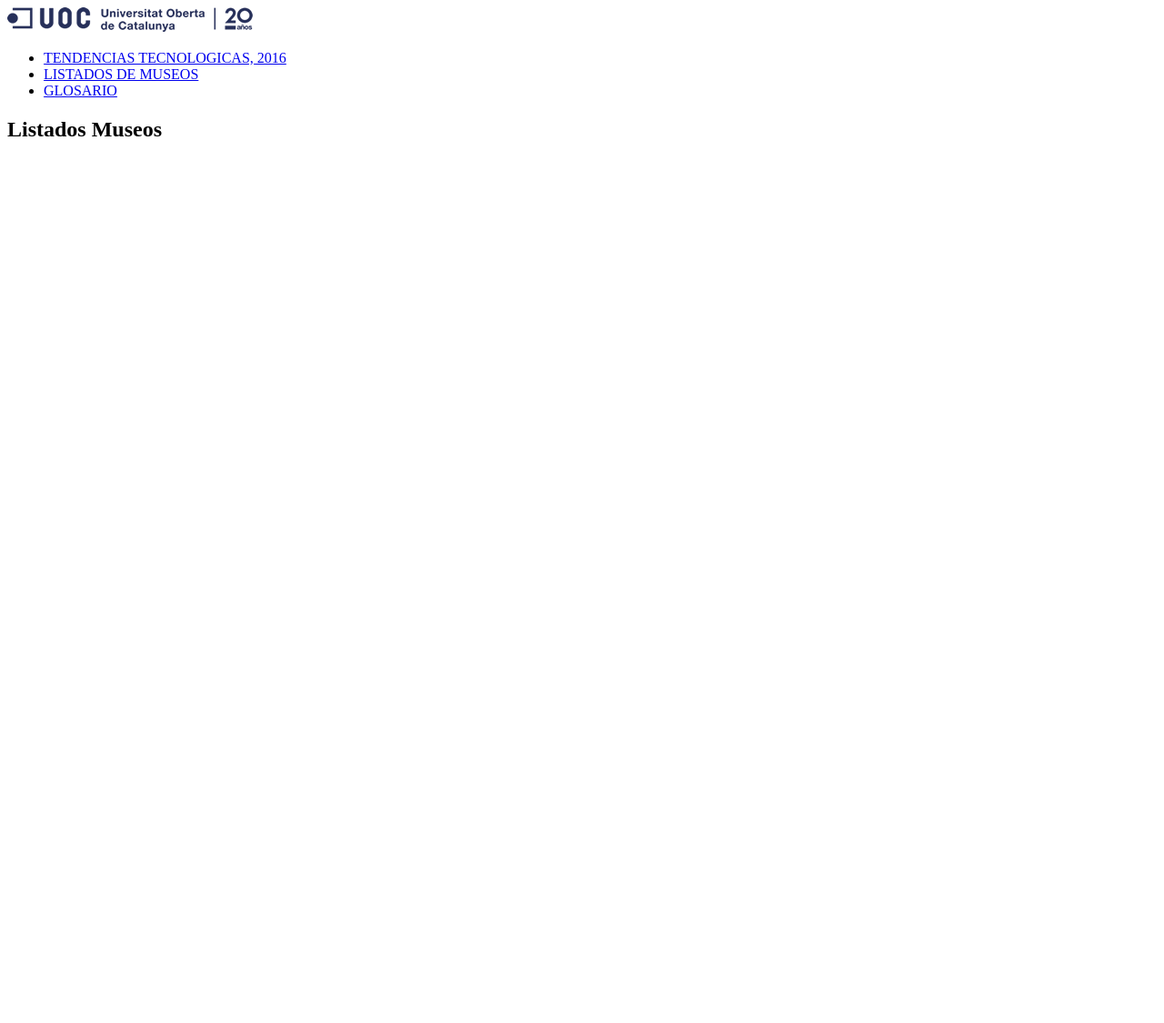
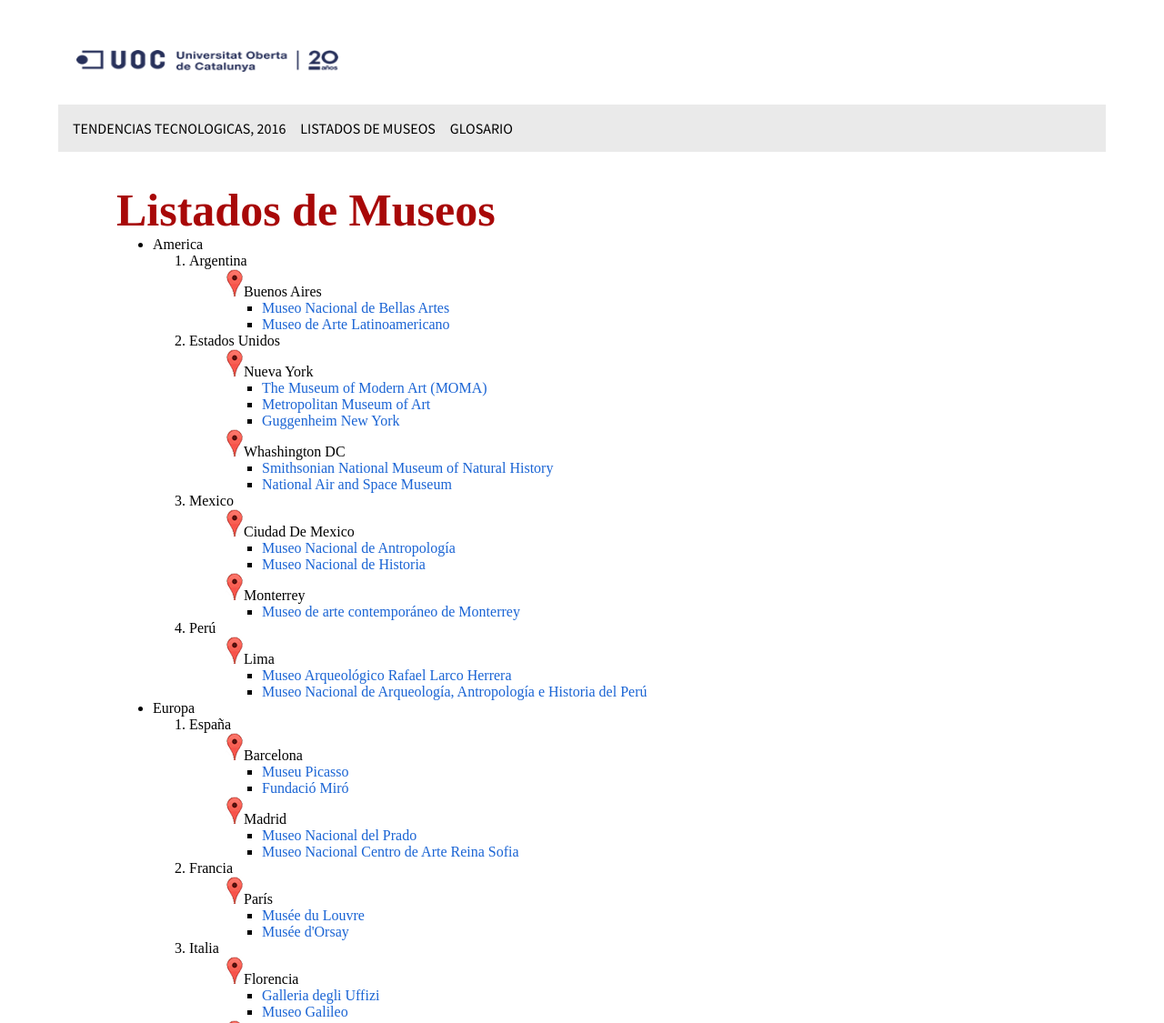
Before and after one commit to Jasorza/Laboratorio-3, a plain HTML site: page Museos.html in a window 1280 px wide. Shown: the top 1125 px of the page at 91% size. Before the commit the page ends 800 px from the top, so only its background shows below. Drawn offline with Linux system fonts and the light colour scheme.

Commit message:
Fin Laboratorio

```diff
--- a/Museos.html
+++ b/Museos.html
@@ -3,24 +3,136 @@
 <head>
 	<meta charset="UTF-8">
 	<title>Lista Museos</title>
-	<link rel="stylesheet" href="css/estilos3.css">
+	<link rel="stylesheet" href="css/estilos museos.css">
 	<link href="https://fonts.googleapis.com/css?family=Source+Sans+Pro" rel="stylesheet">
 </head>
 <body>
 	<header>
-		<header>
-			<div id="logo" ><img src="img/logo-uoc.png"=></div>
+		<div id="logo"></div>
 		<nav class="menu">
 			<ul>
-				<li><a href="#">TENDENCIAS TECNOLOGICAS, 2016</a></li>
-				<li><a href="#">LISTADOS DE MUSEOS</a></li>
-				<li><a href="#">GLOSARIO</a></li>
+				<li><a href="Tendencias.html">TENDENCIAS TECNOLOGICAS, 2016</a></li>
+				<li><a href="Museos.html">LISTADOS DE MUSEOS</a></li>
+				<li><a href="Glosario.html">GLOSARIO</a></li>
 			</ul>
 		</nav>
 	</header>
 	<section class="main">
-		<h1>Listados Museos</h1>
-
+		<section class="listado">
+			<strong class="title">Listados de Museos</strong>
+			<div>
+				<ul>
+			<li> America
+				<ol>
+					<li>Argentina
+						<ol>
+							<li class="ciudad"><img src="img/icono-listas.png">Buenos Aires
+								<ul>
+								<Li><strong class="t1">Museo Nacional de Bellas Artes</strong></li>
+								<li><strong class="t1">Museo de Arte Latinoamericano</strong></li>
+								</ul>
+							</li>
+						</ol>
+					</li>
+					<li>Estados Unidos
+						<ol>
+							<li class="ciudad"><img src="img/icono-listas.png">Nueva York
+								<ul>
+									<li><strong class="t1">The Museum of Modern Art (MOMA)</strong></li>
+									<li><strong class="t1">Metropolitan Museum of Art</strong></li>
+									<li><strong class="t1">Guggenheim New York</strong></li>
+								</ul>
+							</li>
+							<li class="ciudad"><img src="img/icono-listas.png">Whashington DC
+								<ul>
+									<li><strong class="t1">Smithsonian National Museum of Natural History</strong></li>
+									<li><strong class="t1">National Air and Space Museum</strong></li>
+								</ul>
+							</li>
+						</ol>
+					</li>
+					<li>Mexico
+						<ol>
+							<li class="ciudad"><img src="img/icono-listas.png">Ciudad De Mexico
+								<ul>
+									<li><strong class="t1">Museo Nacional de Antropología</strong></li>
+									<li><strong class="t1">Museo Nacional de Historia</strong></li>
+								</ul>
+							</li>
+							<li class="ciudad"><img src="img/icono-listas.png">Monterrey
+								<ul>
+									<li><strong class="t1">Museo de arte contemporáneo de Monterrey</strong></li>
+								</ul>
+							</li>
+						</ol>
+					</li>
+					<li>Perú
+						<ol>
+							<li class="ciudad"><img src="img/icono-listas.png">Lima
+								<ul>
+									<li><strong class="t1">Museo Arqueológico Rafael Larco Herrera</strong></li>
+									<li><strong class="t1">Museo Nacional de Arqueología, Antropología e Historia del Perú</strong></li>
+								</ul>
+							</li>
+						</ol>
+					</li>
+				</ol>
+			</li>
+		</ul>
+		<ul>
+			<li>Europa
+				<ol>
+					<li>España
+						<ol>
+							<li class="ciudad"><img src="img/icono-listas.png">Barcelona
+								<ul>
+									<li><strong class="t1">Museu Picasso</strong></li>
+									<li><strong class="t1">Fundació Miró</strong></li>
+								</ul>
+							</li>
+							<li class="ciudad"><img src="img/icono-listas.png">Madrid
+								<ul>
+									<li><strong class="t1">Museo Nacional del Prado</strong></li>
+									<li><strong class="t1">Museo Nacional Centro de Arte Reina Sofia</strong></li>
+								</ul>
+							</li>
+						</ol>
+					</li>
+					<li>Francia
+						<ol>
+							<li class="ciudad"><img src="img/icono-listas.png">París
+								<ul>
+									<li><strong class="t1">Musée du Louvre</strong></li>
+									<li><strong class="t1">Musée d'Orsay</strong></li>
+								</ul>
+							</li>
+						</ol>
+					</li>
+					<li>Italia
+						<ol>
+							<li class="ciudad"><img src="img/icono-listas.png">Florencia
+								<ul>
+									<li><strong class="t1">Galleria degli Uffizi</strong></li>
+									<li><strong class="t1">Museo Galileo</strong></li>
+								</ul>
+							</li>
+							<li class="ciudad"><img src="img/icono-listas.png">Roma
+								<ul>
+									<li><strong class="t1">Galleria Borghese</strong></li>
+								</ul>
+							</li>
+						</ol>
+					</li>
+				</ol>
+			</li>
+		</ul>
+			</div>
+		</section>
 	</section>
+	<footer>
+		Actividad realizada por José Alejandro Sorza
+		<br>
+		<img src="img/creative-commons.png" alt="">
+	</footer>
 	</body>
 </html>
--- /dev/null
+++ b/css/estilos Tendencias.css
@@ -0,0 +1,116 @@
+*{
+	padding: 0px auto;
+	margin: 0px;
+	box-sizing: border-box;
+}
+
+header, .main, footer {
+	width: 90%;
+	margin: 35px auto;
+	max-width: 1500px;
+}
+
+#logo{
+	background-image: url(../img/logo-uoc.png);
+	background-repeat: no-repeat;
+	padding: 20px;
+	height: 80px;
+	width: 400px;
+	background-size: 80% 60%;
+	background-origin: content-box;
+}
+
+nav ul{
+	list-style-type: none;
+	margin:0px;
+	padding:10px;
+	background-color: #eaeaea;
+}
+
+nav li{
+	display: inline-block;
+	padding: 6px;
+	background-color: #eaeaea;
+}
+
+nav a{
+	text-decoration: none;
+	text-align: center;
+	color: black;
+	font-family: 'Source Sans Pro', sans-serif;
+	font-size:;
+}
+
+nav li:hover{
+	color: #eaeaea;
+	background-color: #eaeaea;
+	border-bottom-width: 5px;
+	border-bottom-color: black;
+	border-bottom-style: solid;
+}
+
+.main {
+	width: 80%;
+	margin: 20px auto;
+	max-width: 1500px;
+}
+
+.t1{
+	color: #1A64D4;
+	font-weight: lighter;
+}
+.t2{
+	color: #1A64D4;
+}
+
+.title{
+	color: #A80808;
+	font-size: 50px;
+}
+
+
+
+.main .articulos article {
+	margin-bottom: 30px;
+
+}
+
+h1{
+	font-size: 40px;
+	color: #000000;
+}
+.negro{
+	color: black;
+}
+
+
+h3{
+	text-align: center;
+	font-size: 15px;
+	font-weight: lighter;
+	color: #A59C9C;
+}
+
+div iframe{
+	display: block;
+	margin: 0 auto;
+}
+
+.articulos div img{
+	display: block;
+	margin: 0 auto;
+}
+
+footer {
+	font-family: 'Source Sans Pro', sans-serif;
+	background: #000000;
+	color: white;
+	text-align: left;
+	clear: both;
+	padding: 50px;
+}
+
+footer img{
+	display: block;
+	margin-top: 15px;
+}
--- a/css/estilos2.css
+++ b/css/estilos glosario.css
@@ -9,32 +9,50 @@
 	margin: 35px auto;
 	max-width: 1500px;
 }
+
+#logo{
+	background-image: url(../img/logo-uoc.png);
+	background-repeat: no-repeat;
+	padding: 20px;
+	height: 80px;
+	width: 400px;
+	background-size: 80% 60%;
+	background-origin: content-box;
+}
+
+nav ul{
+	list-style-type: none;
+	margin:0px;
+	padding:10px;
+	background-color: #eaeaea;
+}
+
+nav li{
+	display: inline-block;
+	padding: 6px;
+	background-color: #eaeaea;
+}
+
+nav a{
+	text-decoration: none;
+	text-align: center;
+	color: black;
+	font-family: 'Source Sans Pro', sans-serif;
+	font-size:;
+}
+
+nav li:hover{
+	color: #eaeaea;
+	background-color: #eaeaea;
+	border-bottom-width: 5px;
+	border-bottom-color: black;
+	border-bottom-style: solid;
+}
+
 .main {
 	width: 80%;
 	margin: 20px auto;
 	max-width: 1500px;
-}
-
-.menu{
-	background-color: #A0A2A6;
-	overflow: hidden;
-}
-
-.menu ul {
-	list-style: none;
-}
-
-.menu ul li {
-	float: left;
-}
-
-.menu ul li a {
-	font-family: 'Source Sans Pro', sans-serif;
-	text-align: center;
-	padding: 10px 60px;
-	display: block;
-	color: black;
-	text-decoration: none;
 }
 
 .title{
@@ -42,18 +60,13 @@
 	font-size: 50px;
 }
 
-footer {
-	font-family: 'Source Sans Pro', sans-serif;
-	background: #000000;
-	color: white;
-	text-align: left;
-	clear: both;
-	padding: 50px 5px;
+h1{
+	font-size: 30px;
+	color: #A80808;
 }
 
-h1{
-	font-size: 40px;
-	color: #A80808;
+section{
+	margin-bottom: 10px;
 }
 
 p{
@@ -97,3 +110,16 @@
 	background-image: url(../img/glosario-big-data.png);
 	height: 120px;
 }
+
+footer {
+	font-family: 'Source Sans Pro', sans-serif;
+	background: #000000;
+	color: white;
+	text-align: left;
+	clear: both;
+	padding: 50px;
+}
+footer img{
+	display: block;
+	margin-top: 15px;
+}
--- /dev/null
+++ b/css/estilos museos.css
@@ -0,0 +1,92 @@
+*{
+	margin:0px;
+	padding:0px auto;
+	box-sizing: border-box;
+}
+
+header, .main, footer {
+	width: 90%;
+	margin: 35px auto;
+	max-width: 1700px;
+}
+
+#logo{
+	background-image: url(../img/logo-uoc.png);
+	background-repeat: no-repeat;
+	padding: 20px;
+	height: 80px;
+	width: 400px;
+	background-size: 80% 60%;
+	background-origin: content-box;
+}
+
+nav ul{
+	list-style-type: none;
+	margin:0px;
+	padding:10px;
+	background-color: #eaeaea;
+}
+
+nav li{
+	display: inline-block;
+	padding: 6px;
+	background-color: #eaeaea;
+}
+
+nav a{
+	text-decoration: none;
+	text-align: center;
+	color: black;
+	font-family: 'Source Sans Pro', sans-serif;
+	font-size:;
+}
+
+nav li:hover{
+	color: #eaeaea;
+	background-color: #eaeaea;
+	border-bottom-width: 5px;
+	border-bottom-color: black;
+	border-bottom-style: solid;
+}
+
+h1{
+	font-size:
+}
+
+.main {
+	width: 80%;
+	margin: 20px auto;
+	max-width: 1500px;
+}
+
+.main, .listado{
+	margin-bottom: 30px;
+}
+
+.ciudad{
+	list-style: none;
+}
+
+.t1{
+	color: #1A64D4;
+	font-weight: lighter;
+}
+
+.title{
+	color: #A80808;
+	font-size: 50px;
+}
+
+footer{
+	font-family: 'Source Sans Pro', sans-serif;
+	background: #000000;
+	color: white;
+	text-align: left;
+	clear: both;
+	padding: 50px;
+}
+
+footer img{
+	display: block;
+	margin-top:15px;
+}
--- a/css/estilos.css
+++ /dev/null
@@ -1,96 +0,0 @@
-*{
-	padding: 0px;
-	margin: 0px;
-	box-sizing: border-box;
-}
-
-header, .main, footer {
-	width: 90%;
-	margin: 20px auto;
-	max-width: 1500px;
-}
-.main {
-	width: 80%;
-	margin: 20px auto;
-	max-width: 1500px;
-}
-
-.menu{
-	background-color: #A0A2A6;
-	overflow: hidden;
-}
-
-.menu ul {
-	list-style: none;
-}
-
-.menu ul li {
-	float: left;
-}
-
-.menu ul li a {
-	font-family: 'Source Sans Pro', sans-serif;
-	text-align: center;
-	padding: 10px 60px;
-	display: block;
-	color: black;
-	text-decoration: none;
-}
-
-.title{
-	color: #A80808;
-	font-size: 50px;
-}
-
-
-
-footer {
-	font-family: 'Source Sans Pro', sans-serif;
-	background: #000000;
-	color: white;
-	text-align: left;
-	clear: both;
-	padding: 50px 5px;
-}
-
-.main .articulos article {
-	margin-bottom: 30px;
-
-}
-
-h1{
-	font-size: 40px;
-	color: #000000;
-}
-.negro{
-	color: black;
-}
-
-
-
-h3{
-	text-align: center;
-	font-size: 15px;
-	font-weight: lighter;
-	color: #A59C9C;
-}
-
-div iframe{
-	display: block;
-	margin: 0 auto;
-}
-
-div img{
-	display: block;
-	margin: 0 auto;
-}
-footer img{
-	display: block;
-}
-.t1{
-	color: #1A64D4;
-	font-weight: lighter;
-}
-.t2{
-	color: #1A64D4;
-}
```
Also changed, not shown: Glosario.html (+8 -6 lines), Tendencias.html (+6 -7 lines), css/estilos3.css (deleted).
